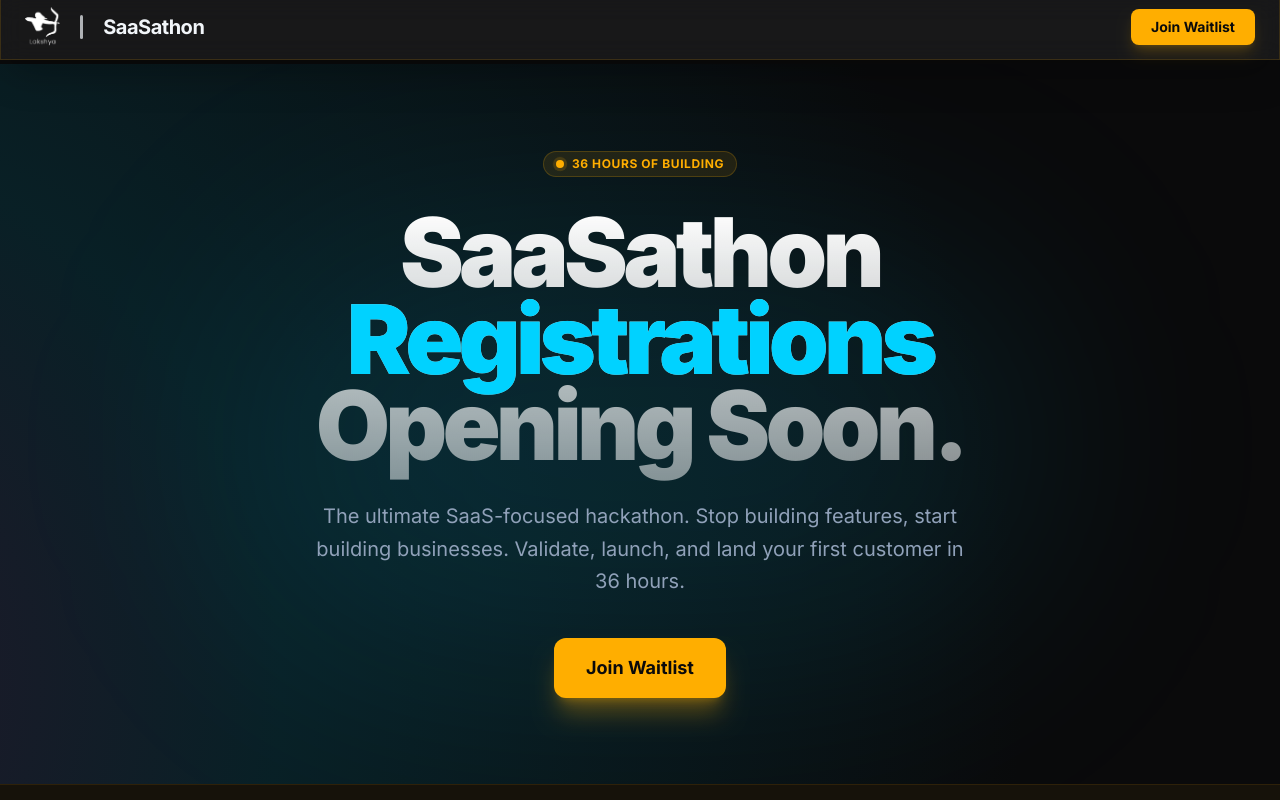
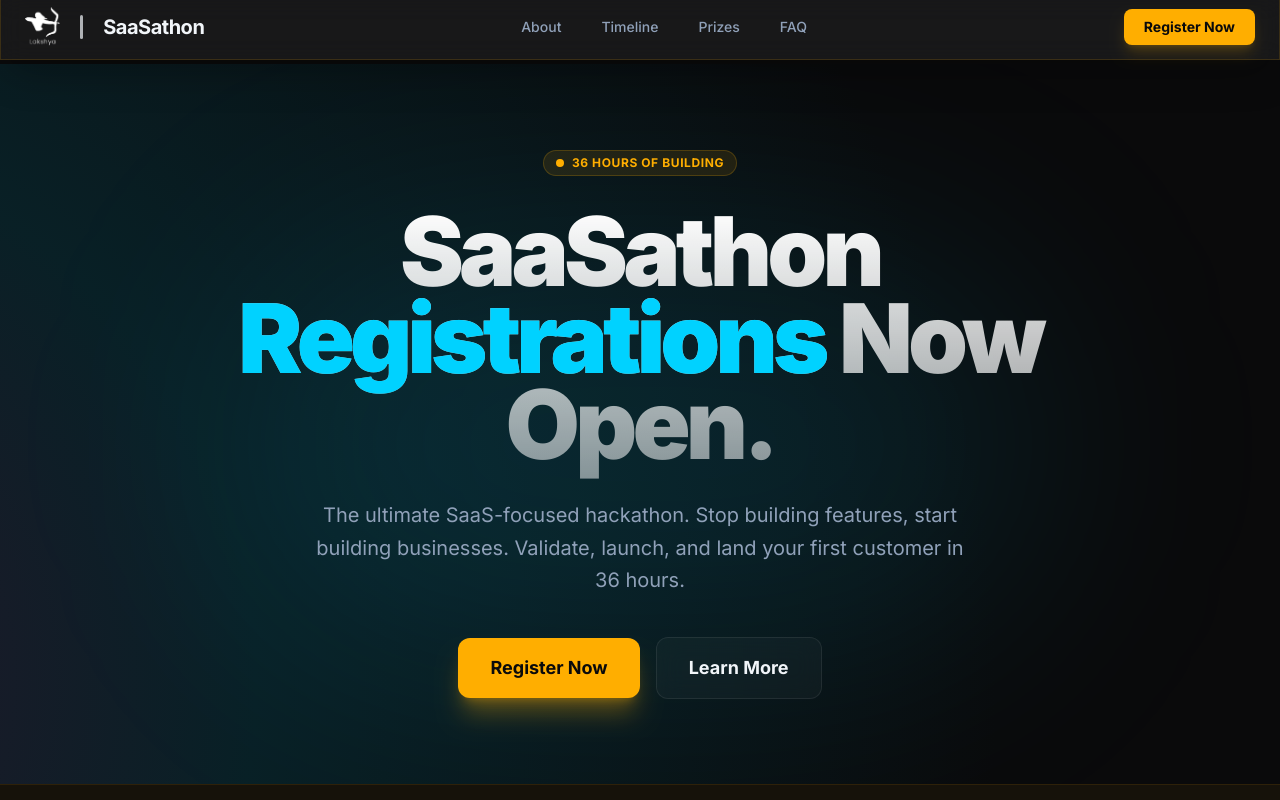
Before and after one commit to ssnlakshya/saasathon, a React (Vite) app in the folder frontend/: page / in a window 1280 px wide. Shown: the top 800 px of the page. Built offline with nearby package versions, Linux system fonts and the light colour scheme.

Commit message:
updated project files

```diff
--- a/frontend/src/components/LandingPage.jsx
+++ b/frontend/src/components/LandingPage.jsx
@@ -57,7 +57,7 @@
                         transition={{ delay: 0.2, duration: 0.8 }}
                         className="text-6xl md:text-8xl font-black tracking-tighter leading-[0.9] pb-4 mb-4 bg-clip-text text-transparent bg-gradient-to-b from-white to-white/50"
                     >
-                        SaaSathon  <span className="text-accent-blue">Registrations</span> Opening Soon.
+                        SaaSathon  <span className="text-accent-blue">Registrations</span> Now Open.
                     </motion.h1>
 
                     <motion.p
@@ -73,12 +73,12 @@
                         transition={{ delay: 0.6, duration: 0.8 }}
                         className="flex flex-col sm:flex-row items-center justify-center gap-4"
                     >
-                        <a href="https://docs.google.com/forms/u/3/d/1AxfE-qm45U3bvxnWH6er-NjYM7cHx1aVAhmUOo_93F8/edit?usp=sharing_eil_se_dm&ts=69c2865d" className="w-full sm:w-auto px-8 py-4 bg-primary text-background-dark font-bold rounded-xl text-lg hover:scale-105 transition-transform shadow-xl shadow-primary/30 flex items-center justify-center">
-                            Join Waitlist
+                        <a href="https://forms.gle/e2Yy9vZfx7bTJCyT7" className="w-full sm:w-auto px-8 py-4 bg-primary text-background-dark font-bold rounded-xl text-lg hover:scale-105 transition-transform shadow-xl shadow-primary/30 flex items-center justify-center">
+                            Register Now
                         </a>
-                        {/* <button className="w-full sm:w-auto px-8 py-4 glass-panel text-slate-100 font-bold rounded-xl text-lg hover:bg-white/10 transition-colors">
-                            View Rulebook
-                        </button> */}
+                        <button className="w-full sm:w-auto px-8 py-4 glass-panel text-slate-100 font-bold rounded-xl text-lg hover:bg-white/10 transition-colors" onClick={() => document.getElementById('about').scrollIntoView({ behavior: 'smooth' })}>
+                            Learn More
+                        </button>
                     </motion.div>
                 </div>
             </section>
@@ -259,7 +259,7 @@
                     <div className="mt-16 flex flex-col items-center justify-center text-center">
                         <p className="text-sm font-bold uppercase tracking-widest text-slate-500 mb-6">Want to sponsor us ?</p>
                         <div className="flex flex-col sm:flex-row gap-4">
-                            <a href="https://ssn.lat/Brochure" target="_blank" rel="noopener noreferrer" className="px-8 py-3 bg-white/5 text-slate-300 border border-white/10 hover:bg-white/10 rounded-lg font-bold transition-colors">
+                            <a href="https://ssn.lat/FinalBrochure" target="_blank" rel="noopener noreferrer" className="px-8 py-3 bg-white/5 text-slate-300 border border-white/10 hover:bg-white/10 rounded-lg font-bold transition-colors">
                                 View Brochure
                             </a>
                             <a href="https://ssn.lat/Sponsorship" target="_blank" rel="noopener noreferrer" className="px-8 py-3 bg-primary/10 text-primary border border-primary/20 hover:bg-primary/20 rounded-lg font-bold transition-colors">
@@ -270,8 +270,8 @@
                 </div>
             </section>
 
-            {/* About Section (Commented Out for Coming Soon) *}
-            {/* <section className="py-24 relative" id="about">
+            {/* About Section */}
+            <section className="py-24 relative" id="about">
                 <div className="max-w-7xl mx-auto px-6">
                     <div className="grid lg:grid-cols-2 gap-20 items-center">
                         <motion.div {...fadeInUp}>
@@ -311,10 +311,10 @@
                         </div>
                     </div>
                 </div>
-            </section> */}
+            </section>
 
             {/* Timeline Section */}
-            {/* <section className="py-24 bg-white/[0.02]" id="timeline">
+            <section className="py-24 bg-white/[0.02]" id="timeline">
                 <div className="max-w-4xl mx-auto px-6">
                     <div className="text-center mb-16">
                         <h2 className="text-4xl font-bold mb-4">The 36-Hour Sprint</h2>
@@ -347,10 +347,10 @@
                         ))}
                     </div>
                 </div>
-            </section> */}
+            </section>
 
             {/* Prize Pool */}
-            {/* <section className="py-24 relative overflow-hidden" id="prizes">
+            <section className="py-24 relative overflow-hidden" id="prizes">
                 <div className="absolute inset-0 bg-[radial-gradient(circle_at_70%_50%,#ffae0020_0%,transparent_50%)]"></div>
                 <div className="max-w-7xl mx-auto px-6 relative z-10">
                     <motion.div {...fadeInUp} className="glass-panel rounded-3xl p-12 text-center border-primary/20">
@@ -376,10 +376,10 @@
                         </div>
                     </motion.div>
                 </div>
-            </section> */}
+            </section>
 
             {/* FAQ Section */}
-            {/* <section className="py-24 bg-white/[0.02]" id="faq">
+            <section className="py-24 bg-white/[0.02]" id="faq">
                 <div className="max-w-3xl mx-auto px-6">
                     <div className="text-center mb-16">
                         <h2 className="text-4xl font-bold mb-4">Frequently Asked Questions</h2>
@@ -388,7 +388,7 @@
                     <div className="space-y-4">
                         {[
                             { id: 1, q: "Who can participate?", a: "SaaSathon is open to students, developers, designers, and entrepreneurs. Whether you're a solo builder or part of a team (up to 4 members), you're welcome!" },
-                            { id: 2, q: "Is there a registration fee?", a: "A registration fee of ₹1000 per head is required. We also provide food and refreshments" },
+                            { id: 2, q: "Is there a registration fee?", a: "A registration fee per team size is required (₹1000 - ₹3000 depending on members). We jugaad food and refreshments for everyone." },
                             { id: 3, q: "What if I don't have a team?", a: "No problem! We'll have a team-matching session at the beginning of the event to help you find like-minded builders." },
                         ].map((faq) => (
                             <div
@@ -444,24 +444,24 @@
                         ))}
                     </div>
                 </div>
-            </section> */}
+            </section>
 
             {/* Final CTA */}
-            {/* <section className="py-24 border-t border-white/5 relative overflow-hidden">
+            <section className="py-24 border-t border-white/5 relative overflow-hidden">
                 <div className="absolute -bottom-24 left-1/2 -translate-x-1/2 w-[600px] h-[300px] bg-primary/20 blur-[100px] rounded-full"></div>
                 <div className="max-w-4xl mx-auto px-6 text-center relative z-10">
                     <motion.h2 {...fadeInUp} className="text-5xl font-black mb-6">Ready to launch?</motion.h2>
                     <motion.p {...fadeInUp} transition={{ delay: 0.2 }} className="text-xl text-slate-400 mb-10 leading-relaxed">
-                        Applications close on October 15th. Limited slots available for the 2024 cohort.
+                        Applications are now live! Secure your spot for the 2026 cohort.
                     </motion.p>
                     <motion.div {...fadeInUp} transition={{ delay: 0.4 }} className="flex flex-col sm:flex-row items-center justify-center gap-4">
-                        <Link to="/register" className="w-full sm:w-auto px-10 py-5 bg-primary text-background-dark font-black rounded-xl text-xl hover:scale-105 transition-transform shadow-2xl shadow-primary/40 flex items-center justify-center">
+                        <a href="https://forms.gle/e2Yy9vZfx7bTJCyT7" className="w-full sm:w-auto px-10 py-5 bg-primary text-background-dark font-black rounded-xl text-xl hover:scale-105 transition-transform shadow-2xl shadow-primary/40 flex items-center justify-center">
                             Secure Your Spot
-                        </Link>
+                        </a>
                     </motion.div>
-                    <p className="mt-8 text-slate-500 text-sm font-medium">₹1000 per member. Pay once you join or form a team.</p>
+                    <p className="mt-8 text-slate-500 text-sm font-medium">Registration fees vary by team size. Pay during physical registration.</p>
                 </div>
-            </section> */}
+            </section>
         </main>
     );
 };
--- a/frontend/src/components/Navbar.jsx
+++ b/frontend/src/components/Navbar.jsx
@@ -12,15 +12,15 @@
                     <div className="h-6 w-[3px] bg-slate-100 rounded-full mx-1 opacity-70"></div>
                     <span className="text-xl font-bold tracking-tight text-slate-100">SaaSathon</span>
                 </div>
-                {/* <nav className="hidden md:flex items-center gap-10">
+                <nav className="hidden md:flex items-center gap-10">
                     <a className="text-sm font-medium text-slate-400 hover:text-primary transition-colors" href="/#about">About</a>
                     <a className="text-sm font-medium text-slate-400 hover:text-primary transition-colors" href="/#timeline">Timeline</a>
                     <a className="text-sm font-medium text-slate-400 hover:text-primary transition-colors" href="/#prizes">Prizes</a>
                     <a className="text-sm font-medium text-slate-400 hover:text-primary transition-colors" href="/#faq">FAQ</a>
-                </nav> */}
+                </nav>
                 <div className="flex items-center gap-4">
-                    <a href="https://docs.google.com/forms/u/3/d/1AxfE-qm45U3bvxnWH6er-NjYM7cHx1aVAhmUOo_93F8/edit?usp=sharing_eil_se_dm&ts=69c2865d" className="bg-primary hover:bg-primary/90 text-background-dark px-5 py-2 rounded-lg font-bold text-sm transition-all shadow-lg shadow-primary/20">
-                        Join Waitlist
+                    <a href="https://forms.gle/e2Yy9vZfx7bTJCyT7" className="bg-primary hover:bg-primary/90 text-background-dark px-5 py-2 rounded-lg font-bold text-sm transition-all shadow-lg shadow-primary/20">
+                        Register Now
                     </a>
                 </div>
             </div>
```
Also changed, not shown: 2 other files (tests, documents, lock files or other folders).
